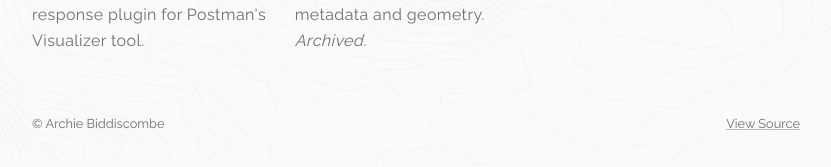
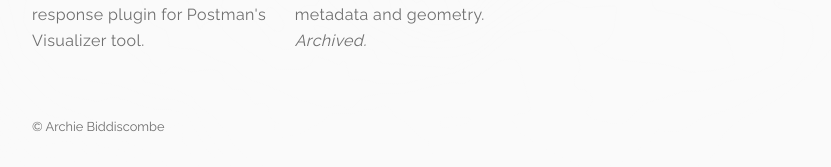
Before and after one commit to abiddiscombe/abiddiscombe-dev, a Next.js app: page / in a window 1280 px wide. Shown: the part 677-844 px from the top of the page, without its empty margins (224-1055 px from the left). Built offline with nearby package versions, Linux system fonts and the light colour scheme.

Commit message:
feat!: gradient background for contours and remove source link

```diff
--- a/src/app/layout.tsx
+++ b/src/app/layout.tsx
@@ -28,7 +28,7 @@ export default function RootLayout(p: RootLayoutProps) {
         <link rel='icon' type='image/png' sizes='16x16' href='./favicon/favicon-16x16.png' />
       </head>
 
-      <body className='h-screen grid grid-rows-[auto,_1fr,_auto]'>
+      <body className='min-h-screen bg-gradient-to-b from-back-light/10 to-back-light dark:from-back-dark/20 dark:to-back-dark'>
         <header className='px-8'>
           <div className='mx-auto max-w-3xl pb-8 pt-10 md:pt-24 xl:pt-28 flex items-center justify-between'>
             <Typography variant='h1'>
@@ -55,15 +55,9 @@ export default function RootLayout(p: RootLayoutProps) {
         </main>
 
         <footer className='px-8'>
-          <div className='mx-auto max-w-3xl pt-12 pb-8 flex flex-wrap gap-2 items-center justify-between'>
+          <div className='mx-auto max-w-3xl pt-12 pb-8'>
             <small className='text-fontLighter-light dark:text-fontLighter-dark'>
               &copy; Archie Biddiscombe
-            </small>
-            <small className='text-fontLighter-light dark:text-fontLighter-dark'>
-              <ExternalLink
-                href='https://github.com/abiddiscombe/abiddiscombe-dev'
-                message='View Source'
-              />
             </small>
           </div>
         </footer>
```
Also changed, not shown: 1 other file (tests, documents, lock files or other folders).
